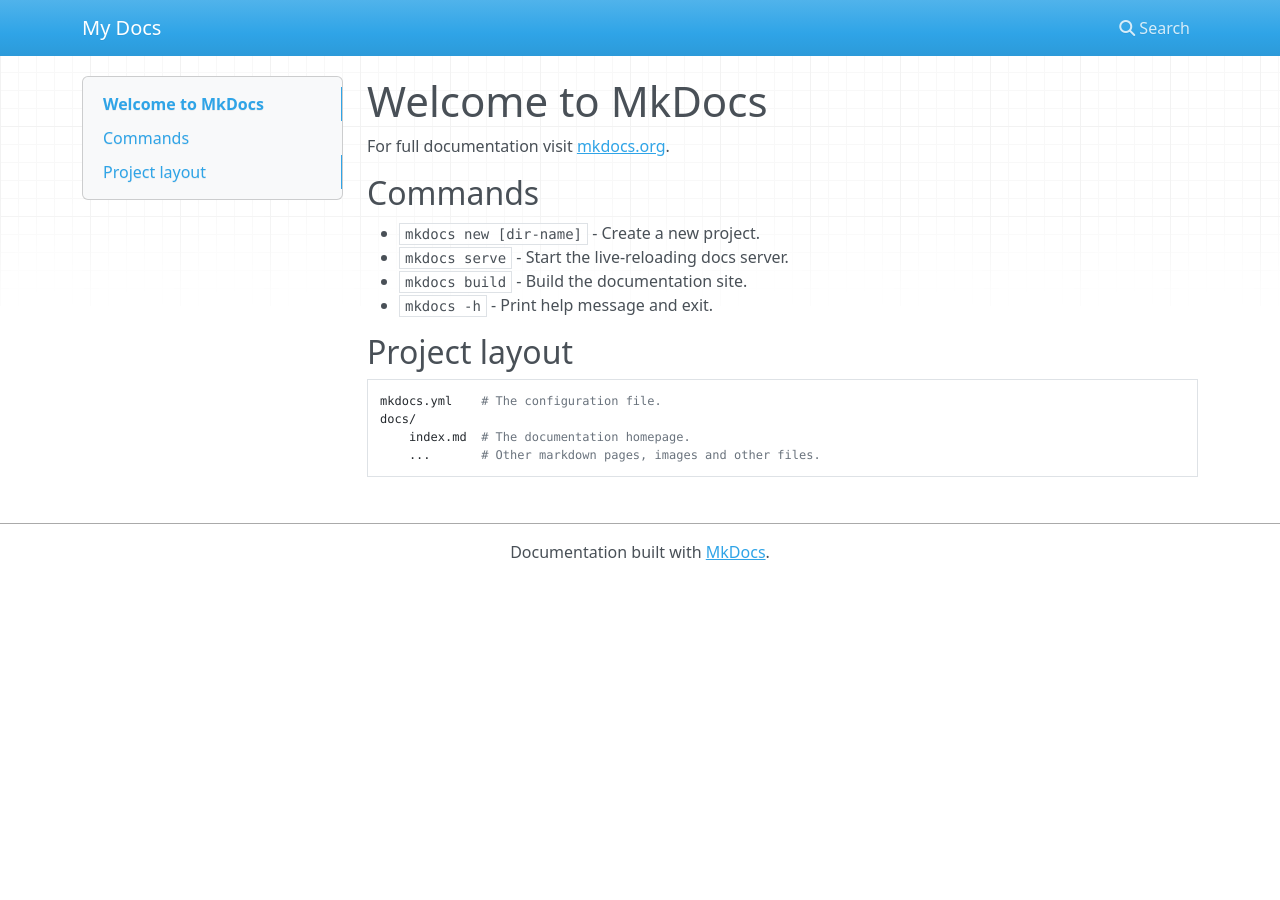
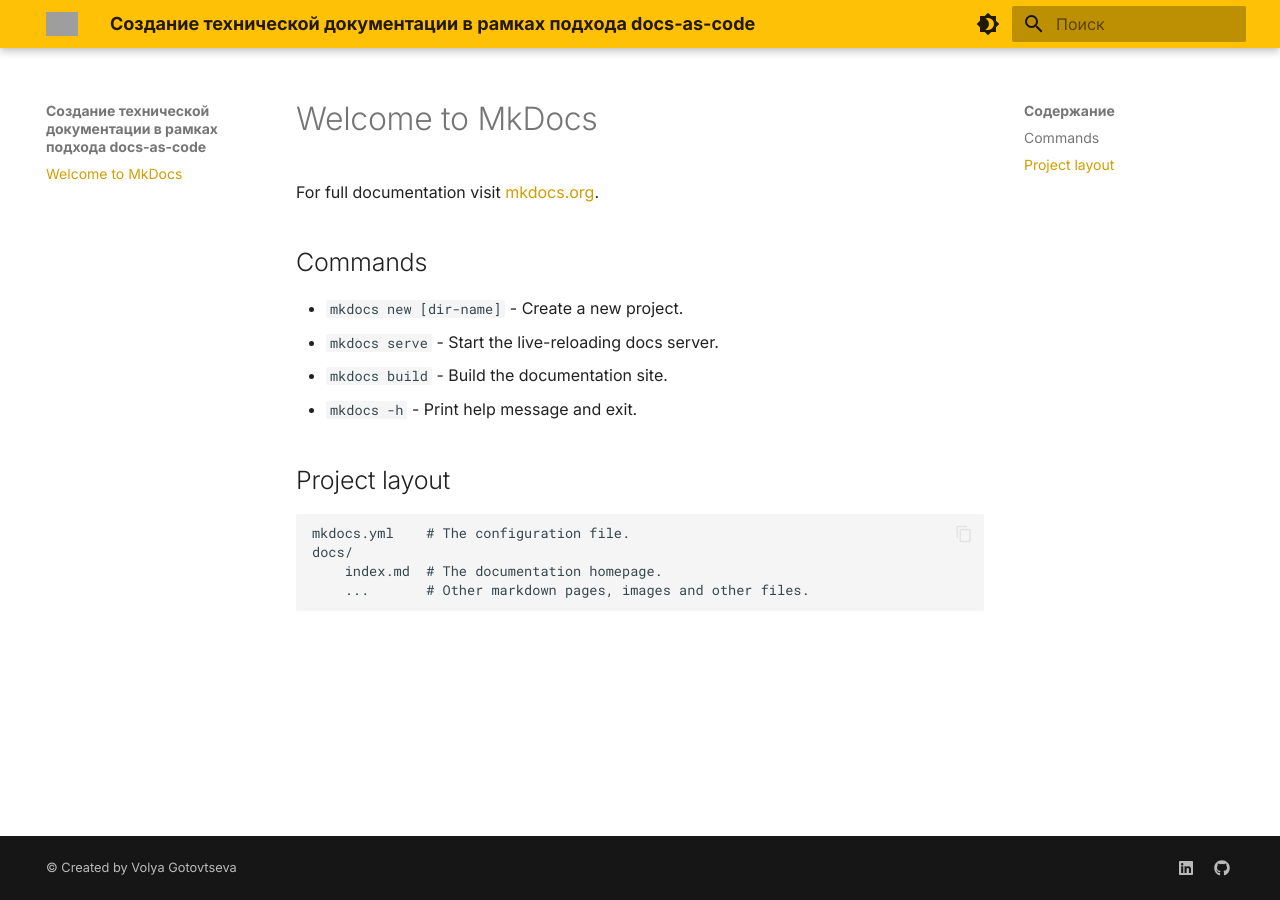
Before and after one commit to G-o-T/docs-as-code_manual, an MkDocs documentation site: the page built from docs/index.md, in a window 1280 px wide. Built offline with MkDocs 1.6.1 and Material for MkDocs 9.7.7, drawn with Linux system fonts in a browser that asks for light colours; nearby versions of some CDN libraries; grey boxes are pictures that could not be loaded.

Commit message:
изменена тема сайта

```diff
--- a/mkdocs.yml
+++ b/mkdocs.yml
@@ -1 +1,77 @@
-site_name: My Docs
+site_name: Создание технической документации в рамках подхода docs-as-code # Название сайта
+site_description: Инструкция пользователя по работе с технической документацией в рамках подхода docs-as-code # Описание сайта, надо для meta-тегов
+site_url: https://G-o-T.github.io/docs-as-code_manual # URL сайта
+copyright: © Created by Volya Gotovtseva # copyright
+nav:
+  - index.md
+  # - introduction.md
+  # - 2. Инструменты для реализации подхода docs-as-code:
+  #   - tools/markup.md
+  #   - tools/git.md
+  #   - tools/editor.md
+  #   - tools/ssg.md
+  # - 3. Алгоритм создания технической документации в рамках подхода docs-as-code:
+  #     - logic/environment.md
+  #   - 3.2. Работа с репозиторием:
+  #     - logic/repository/create.md
+  #     - logic/repository/copy.md
+  #   - logic/project.md
+  #   - logic/deploy.md
+  #   - logic/config.md
+  #   - logic/content.md
+theme: # Тема сайта и ее параметры
+    name: material # Название темы
+    logo: logo.png # Ссылка на логотип сайта
+    language: ru # Язык
+    font:
+      text: Inter # Шрифт текста
+      code: Roboto Mono # Шрифт для текста кода
+    palette: # Настройки светлой и тёмной тем
+    - media: "(prefers-color-scheme: light)"
+      scheme: default
+      toggle:
+        icon: material/brightness-4
+        name: Темное оформление
+      primary: amber
+      accent: cyan
+    - media: "(prefers-color-scheme: dark)"
+      scheme: slate
+      toggle:
+        icon: material/brightness-7
+        name: Светлое оформление
+      primary: amber
+      accent: cyan
+    features:
+      - navigation.indexes # Необходимо для создания корневых страниц разделов меню
+      - navigation.top # Кнопка для быстрой обратной прокрутки страницы
+      - search.suggest # Подсказки при вводе поискового запроса
+      - search.highlight # Подсветка результатов поиска на странице
+      - content.code.copy # Кнопка копирования в блоке кода
+# extra_css:
+#     - extra-styles.css
+extra:
+    generator: false
+    social:
+    - icon: fontawesome/brands/linkedin
+      link: https://www.linkedin.com/in/gotovtseva/
+      name: LinkedIn
+    - icon: fontawesome/brands/github
+      link: https://github.com/G-o-T
+      name: GitHub
+markdown_extensions: # Расширения markdown
+  - def_list # Поддержка списков определений
+  - pymdownx.tabbed # Поддержка табов
+  - pymdownx.details # Поддержка спойлеров (катов)
+  - pymdownx.snippets # Поддержка сниппетов
+  - pymdownx.superfences # Поддержка вложенных блоков кода
+  - footnotes # Поддержка встроенных сносок на страницах
+  - tables # Поддержка таблиц
+  - admonition # Поддержка информационных панелей
+  - attr_list # Использование html-атрибутов и CSS в элементах markdown
+  - md_in_html # Поддержка markdown внутри html
+  - smarty # конвертирует дефисы в тире
+  - pymdownx.emoji: # Иконки и эмодзи
+      emoji_index: !!python/name:material.extensions.emoji.twemoji
+      emoji_generator: !!python/name:material.extensions.emoji.to_svg
+  - pymdownx.highlight: # Подсветка синтаксиса в блоках кода
+      anchor_linenums: true
```
